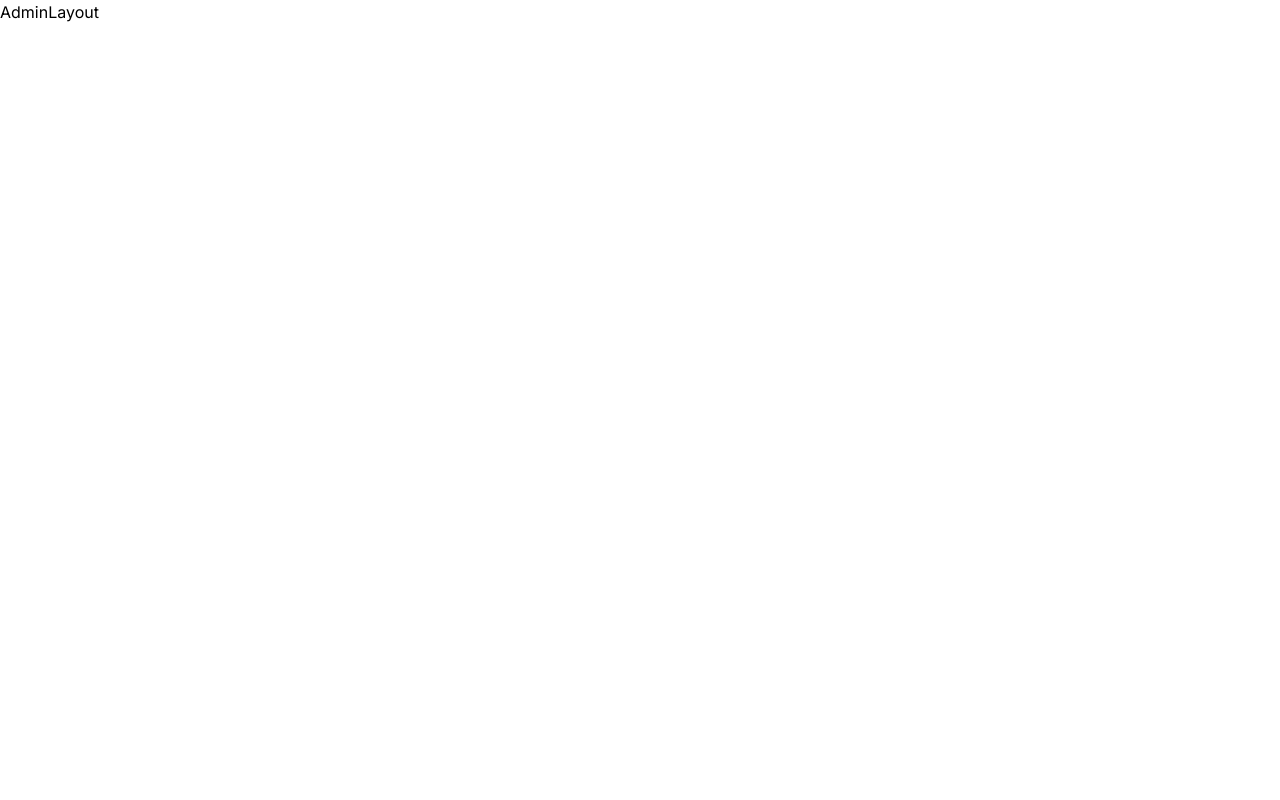
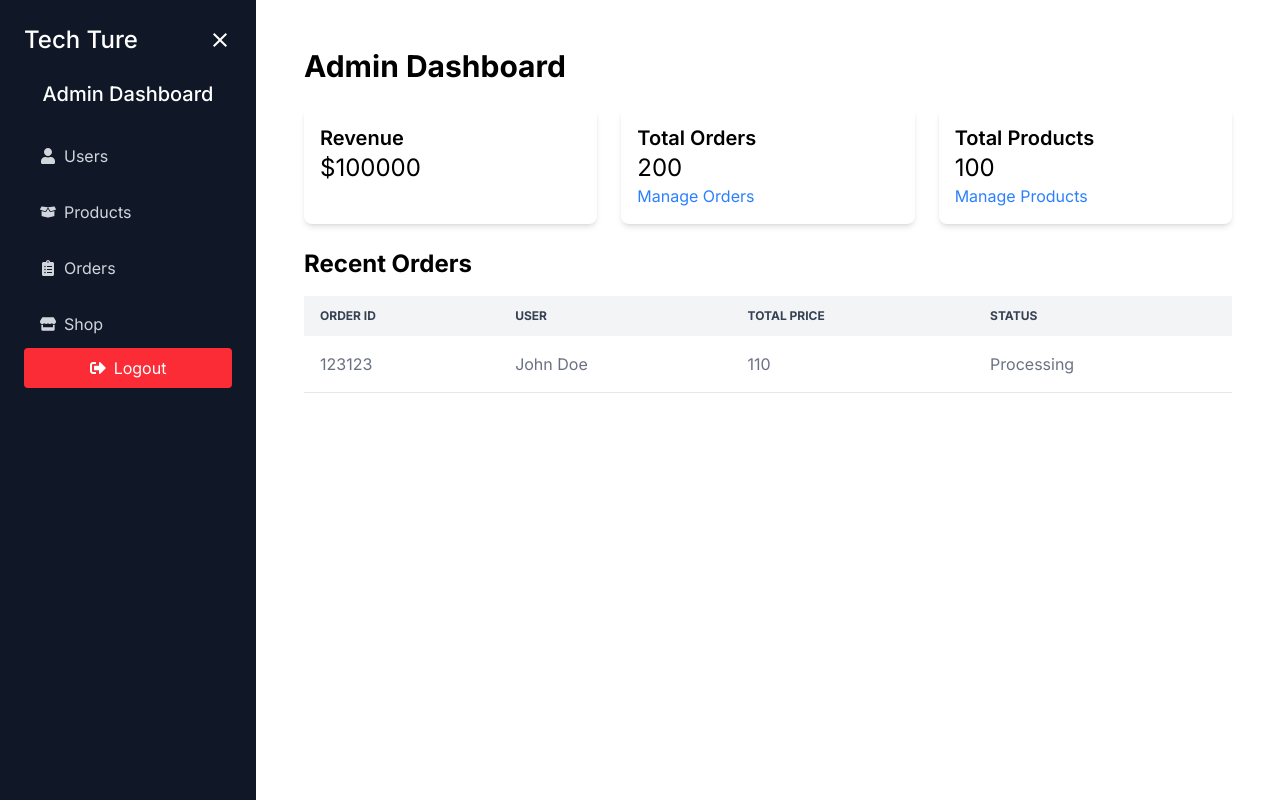
Before and after one commit to ZainUlAbedin2407/E-Commerce-App, a React (Vite) app in the folder frontend/: page /admin in a window 1280 px wide. Built offline with nearby package versions, Linux system fonts and the light colour scheme.

Commit message:
Working on Admin Panel

```diff
--- a/frontend/src/App.jsx
+++ b/frontend/src/App.jsx
@@ -12,6 +12,8 @@
 import OrderDetailsPage from "./pages/OrderDetailsPage";
 import MyOrdersPage from "./pages/MyOrdersPage";
 import AdminLayout from "./components/Admin/AdminLayout";
+import AdminHomePage from "./pages/AdminHomePage";
+import UserManagement from "./components/Admin/UserManagement";
 function App() {
   return (
     <>
@@ -29,7 +31,10 @@
           <Route path="order/:id" element={<OrderDetailsPage />} />
           <Route path="/my-orders" element={<MyOrdersPage />} />
         </Route>
-        <Route path="/admin" element={<AdminLayout />}> {/*Admin Layout*/} </Route>
+        <Route path="/admin" element={<AdminLayout />}>
+          <Route index element={<AdminHomePage />}></Route>
+          <Route path="users" element={<UserManagement />}></Route>
+        </Route>
       </Routes>
     </>
   );
--- a/frontend/src/components/Admin/AdminLayout.jsx
+++ b/frontend/src/components/Admin/AdminLayout.jsx
@@ -1,9 +1,46 @@
-import React from 'react'
+import React, { useState } from "react";
+import { FaBars } from "react-icons/fa";
+import AdminSidebar from "./AdminSidebar";
+import { Outlet } from "react-router-dom";
 
 const AdminLayout = () => {
+  const [isSideBarOpen, setIsSideBarOpen] = useState(false);
+
+  const toggleSideBar = () => {
+    setIsSideBarOpen(!isSideBarOpen);
+  };
   return (
-    <div>AdminLayout</div>
-  )
-}
+    <div className="min-h-screen flex flex-col md:flex-row relative">
+      {/* Mobile Toggle Button */}
+      <div className="flex md:hidden p-4 bg-gray-900 text-white z-20">
+        <button onClick={toggleSideBar}>
+          <FaBars size={24} />
+        </button>
+        <h1 className="ml-4 text-xl font-medium">Admin Dashboard</h1>
+      </div>
 
-export default AdminLayout
+      {/* Overlay for mobile sidebar */}
+      {isSideBarOpen && (
+        <div
+          className="fixed inset-0 z-10 bg-black/50 md:hidden"
+          onClick={toggleSideBar}
+        ></div>
+      )}
+      {/* sidebar */}
+      <div
+        className={`bg-gray-900 w-64 min-h-screen text-white absolute md:relative transform ${
+          isSideBarOpen ? "translate-x-0" : "-translate-x-full"
+        } transition-transform duration-300 md:translate-x-0 md:static md:block z-20`}
+      >
+        <AdminSidebar toggleSideBar={toggleSideBar} />
+      </div>
+
+      {/* Main Content */}
+      <div className="flex-grow p-6 overflow-auto">
+          <Outlet />
+      </div>
+    </div>
+  );
+};
+
+export default AdminLayout;
--- /dev/null
+++ b/frontend/src/components/Admin/AdminSidebar.jsx
@@ -0,0 +1,87 @@
+import {
+  FaBoxOpen,
+  FaClipboardList,
+  FaClosedCaptioning,
+  FaCross,
+  FaSignOutAlt,
+  FaStore,
+  FaUser,
+} from "react-icons/fa";
+import { MdClose } from "react-icons/md";
+import { Link, NavLink, useNavigate } from "react-router-dom";
+
+const AdminSidebar = ({ toggleSideBar }) => {
+  const navigate = useNavigate();
+  const handleLogout = () => {
+    navigate("/");
+  };
+
+  return (
+    <div className="p-6">
+      <div className="mb-6 flex justify-between">
+        <Link to="/admin" className="text-2xl font-medium">
+          Tech Ture
+        </Link>
+        <button onClick={toggleSideBar} className="text-2xl font-bold z-20">
+          <MdClose />
+        </button>
+      </div>
+      <h2 className="text-xl font-medium mb-6 text-center">Admin Dashboard</h2>
+      <nav className="flex flex-col space-y-2">
+        <NavLink
+          to="/admin/users"
+          className={({ isActive }) =>
+            isActive
+              ? "bg-gray-700 text-white py-3 px-4 rounded flex items-center space-x-2"
+              : "text-gray-300 hover:bg-gray-700 hover:text-white py-3 px-4 rounded flex items-center space-x-2"
+          }
+        >
+          <FaUser />
+          <span>Users</span>
+        </NavLink>
+        <NavLink
+          to="/admin/products"
+          className={({ isActive }) =>
+            isActive
+              ? "bg-gray-700 text-white py-3 px-4 rounded flex items-center space-x-2"
+              : "text-gray-300 hover:bg-gray-700 hover:text-white py-3 px-4 rounded flex items-center space-x-2"
+          }
+        >
+          <FaBoxOpen />
+          <span>Products</span>
+        </NavLink>
+        <NavLink
+          to="/admin/orders"
+          className={({ isActive }) =>
+            isActive
+              ? "bg-gray-700 text-white py-3 px-4 rounded flex items-center space-x-2"
+              : "text-gray-300 hover:bg-gray-700 hover:text-white py-3 px-4 rounded flex items-center space-x-2"
+          }
+        >
+          <FaClipboardList />
+          <span>Orders</span>
+        </NavLink>
+        <NavLink
+          to="/"
+          className={({ isActive }) =>
+            isActive
+              ? "bg-gray-700 text-white py-3 px-4 rounded flex items-center space-x-2"
+              : "text-gray-300 hover:bg-gray-700 hover:text-white py-3 px-4 rounded flex items-center space-x-2"
+          }
+        >
+          <FaStore />
+          <span>Shop</span>
+        </NavLink>
+      </nav>
+      <button
+        onClick={handleLogout}
+        className="w-full bg-red-500 hover:bg-red-600 text-white py-2 px-4 rounded flex items-center justify-center space-x-2"
+      >
+        <FaSignOutAlt />
+        <span>Logout</span>
+      </button>
+    </div>
+  );
+};
+
+export default AdminSidebar;
--- /dev/null
+++ b/frontend/src/components/Admin/UserManagement.jsx
@@ -0,0 +1,47 @@
+import React, { useState } from "react";
+
+const UserManagement = () => {
+  const users = [
+    {
+      name: "John Doe",
+      email: "john@example.com",
+      role: "admin",
+    },
+  ];
+
+  const [formData, setFormData] = useState({
+    name: "",
+    email: "",
+    password: "",
+    role: "customer", // Default Role
+  });
+
+  const handleChange = (e) => {
+    setFormData({
+      ...formData,
+      [e.target.name]: e.target.value,
+    });
+  };
+  return (
+    <div className="max-w-7xl mx-auto p-6">
+      <h2 className="text-2xl font-bold mb-4">User Management</h2>
+      {/* Add new user form */}
+      <div className="p-6 mb-6 rounded-lg">
+        <h3 className="text-lg font-bold mb-4">Add New User</h3>
+        <form>
+          <div className="mb-4">
+            <label className="block text-gray-700">Name</label>
+            <input
+              type="text"
+              name="name"
+              value={formData.name}
+              onChange={handleChange}
+            />
+          </div>
+        </form>
+      </div>
+    </div>
+  );
+};
+
+export default UserManagement;
--- /dev/null
+++ b/frontend/src/pages/AdminHomePage.jsx
@@ -0,0 +1,78 @@
+import { Link } from "react-router-dom";
+
+const AdminHomePage = () => {
+  const orders = [
+    {
+      _id: 123123,
+      user: {
+        name: "John Doe",
+      },
+      totalPrice: 110,
+      status: "Processing",
+    },
+  ];
+  return (
+    <div className="max-w-7xl mx-auto p-6">
+      <h1 className="font-bold mb-6 text-3xl">Admin Dashboard</h1>
+      <div className="grid grid-cols-1 sm:grid-cols-2 lg:grid-cols-3 gap-6">
+        <div className="p-4 shadow-md rounded-lg">
+          <h2 className="font-semibold text-xl">Revenue</h2>
+          <p className="text-2xl">$100000</p>
+        </div>
+        <div className="p-4 shadow-md rounded-lg">
+          <h2 className="font-semibold text-xl">Total Orders</h2>
+          <p className="text-2xl">200</p>
+          <Link to="/admin/orders" className="text-blue-500 hover:underline">
+            Manage Orders
+          </Link>
+        </div>
+        <div className="p-4 shadow-md rounded-lg">
+          <h2 className="font-semibold text-xl">Total Products</h2>
+          <p className="text-2xl">100</p>
+          <Link to="/admin/products" className="text-blue-500 hover:underline">
+            Manage Products
+          </Link>
+        </div>
+      </div>
+
+      <div className="mt-6">
+        <h2 className="text-2xl font-bold mb-4">Recent Orders</h2>
+        <div className="overflow-x-auto">
+          <table className="min-w-full text-left text-gray-500">
+            <thead className="bg-gray-100 whitespace-nowrap text-xs uppercase text-gray-700">
+              <tr>
+                <th className="py-3 px-4">Order ID</th>
+                <th className="py-3 px-4">User</th>
+                <th className="py-3 px-4">Total Price</th>
+                <th className="py-3 px-4">Status</th>
+              </tr>
+            </thead>
+            <tbody>
+              {orders.length > 0 ? (
+                orders.map((order) => (
+                  <tr
+                    className="border-b whitespace-nowrap border-gray-200 hover:bg-gray-50 cursor-pointer"
+                    key={order._id}
+                  >
+                    <td className="p-4">{order._id}</td>
+                    <td className="p-4">{order.user.name}</td>
+                    <td className="p-4">{order.totalPrice}</td>
+                    <td className="p-4">{order.status}</td>
+                  </tr>
+                ))
+              ) : (
+                <tr>
+                  <td colSpan={4} className="p-4 text-center text-gray-500">
+                    No recent orders found.
+                  </td>
+                </tr>
+              )}
+            </tbody>
+          </table>
+        </div>
+      </div>
+    </div>
+  );
+};
+
+export default AdminHomePage;
```
